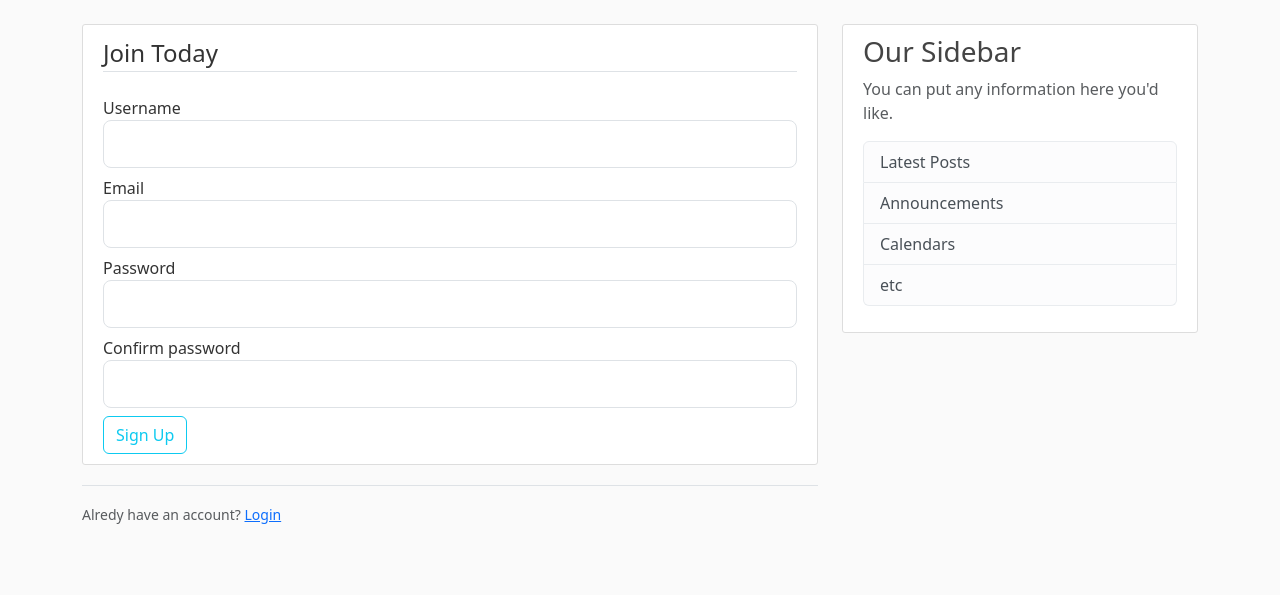
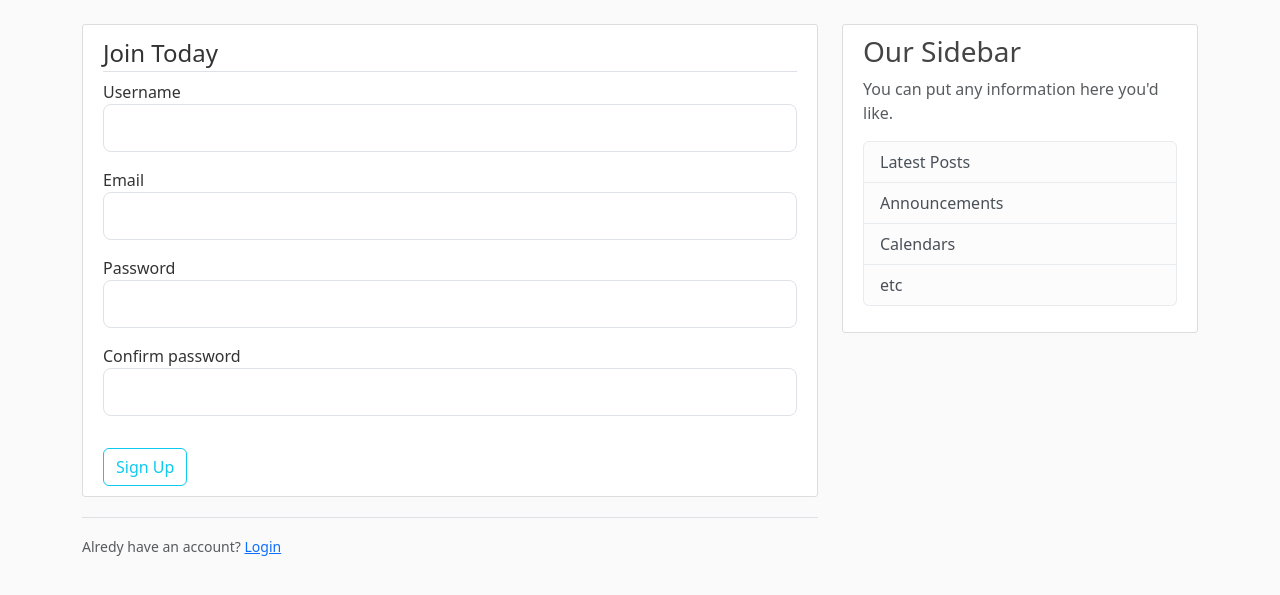
Before and after one commit to fugu69/fugu69_playground, a Flask app: page /register in a window 1280 px wide. Shown: the part 56-651 px from the top of the page. Run offline with Flask 3, Linux system fonts and the light colour scheme.

Commit message:
Fix sign up link, move mb class to divs insted of each element to remove duplicates

```diff
--- a/flask_day11/templates/register.html
+++ b/flask_day11/templates/register.html
@@ -8,14 +8,14 @@
 			<!-- hidden_tag() is necessary method that adds CSRF token as part of the protection -->
 			{{ form.hidden_tag() }}
 			<!-- form-group is a Bootstrap class -->
-			<fieldset class="form-group">
-				<legend class="border-bottom mb-4">Join Today</legend>
+			<fieldset class="form-group mb-4">
+				<legend class="border-bottom">Join Today</legend>
 				<!-- displays username label -->
-				<div class="form-group">
+				<div class="form-group mb-3">
 					{{ form.username.label(class="form-control-label") }}
 
 					{% if form.username.errors %}
-						{{ form.username(class="form-control form-control-lg mb-2 is-invalid") }}
+						{{ form.username(class="form-control form-control-lg is-invalid") }}
 						<div class="invalid-feedback">
 							{% for error in form.username.errors %}
 								<span>{{ error }}</span>
@@ -23,49 +23,49 @@
 						</div>
 					{% else %}
 						<!-- displays username field -->
-				  	{{ form.username(class="form-control form-control-lg mb-2") }}
+				  	{{ form.username(class="form-control form-control-lg") }}
 					{% endif %}
 				</div>
-				<div class="form-group">
+				<div class="form-group mb-3">
 					{{ form.email.label(class="form-control-label") }}
 
 					{% if form.email.errors %}
-						{{ form.email(class="form-control form-control-lg mb-2 is-invalid") }}
+						{{ form.email(class="form-control form-control-lg is-invalid") }}
 						<div class="invalid-feedback">
 							{% for error in form.email.errors %}
 								<span>{{ error }}</span>
 							{% endfor %}
 						</div>
 					{% else %}
-				  	{{ form.email(class="form-control form-control-lg mb-2") }}
+				  	{{ form.email(class="form-control form-control-lg") }}
 					{% endif %}
 				</div>
-				<div class="form-group">
+				<div class="form-group mb-3">
 					{{ form.password.label(class="form-control-label") }}
 
 					{% if form.password.errors %}
-						{{ form.password(class="form-control form-control-lg mb-2 is-invalid") }}
+						{{ form.password(class="form-control form-control-lg is-invalid") }}
 						<div class="invalid-feedback">
 							{% for error in form.password.errors %}
 								<span>{{ error }}</span>
 							{% endfor %}
 						</div>
 					{% else %}
-				  	{{ form.password(class="form-control form-control-lg mb-2") }}
+				  	{{ form.password(class="form-control form-control-lg") }}
 					{% endif %}
 				</div>
-				<div class="form-group">
+				<div class="form-group mb-2">
 					{{ form.confirm_password.label(class="form-control-label") }}
 
 					{% if form.confirm_password.errors %}
-						{{ form.confirm_password(class="form-control form-control-lg mb-2 is-invalid") }}
+						{{ form.confirm_password(class="form-control form-control-lg is-invalid") }}
 						<div class="invalid-feedback">
 							{% for error in form.confirm_password.errors %}
 								<span>{{ error }}</span>
 							{% endfor %}
 						</div>
 					{% else %}
-				  	{{ form.confirm_password(class="form-control form-control-lg mb-2") }}
+				  	{{ form.confirm_password(class="form-control form-control-lg") }}
 					{% endif %}
 				</div>
 			</fieldset>
@@ -77,7 +77,7 @@
 	<div class="border-top pt-3">
 		<small class="text-muted">
 			<!-- login is the name of the function, not the route -->
-			Alredy have an account? <a href="" class="ml-2" href="{{ url_for('login') }}">Login</a>
+			Alredy have an account? <a class="ml-2" href="{{ url_for('login') }}">Login</a>
 		</small>
 	</div>
 {% endblock content %}
```
